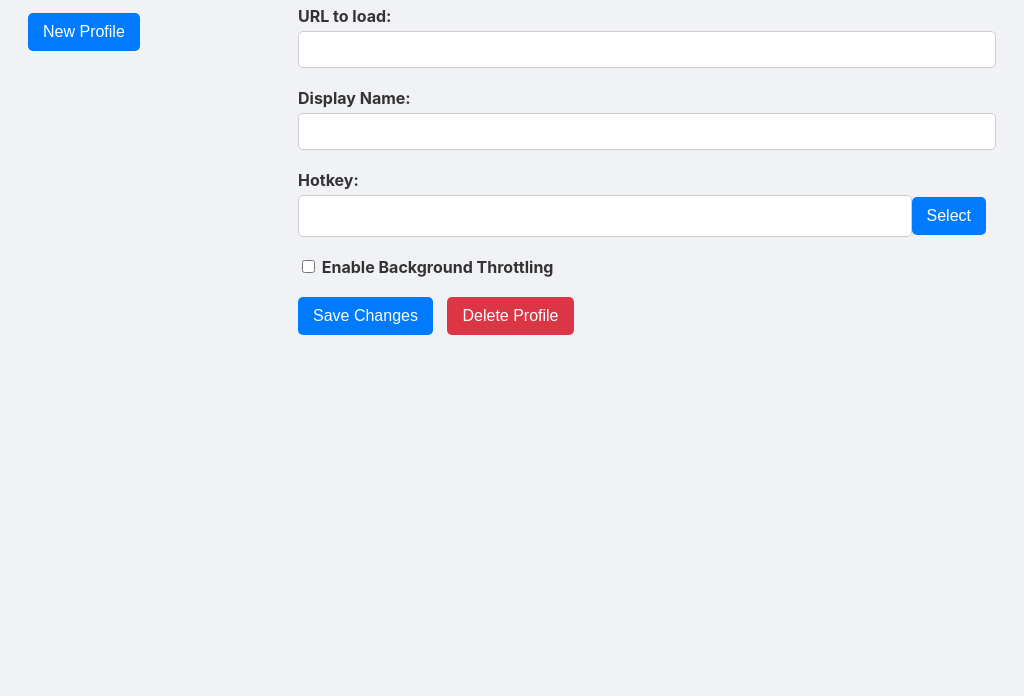
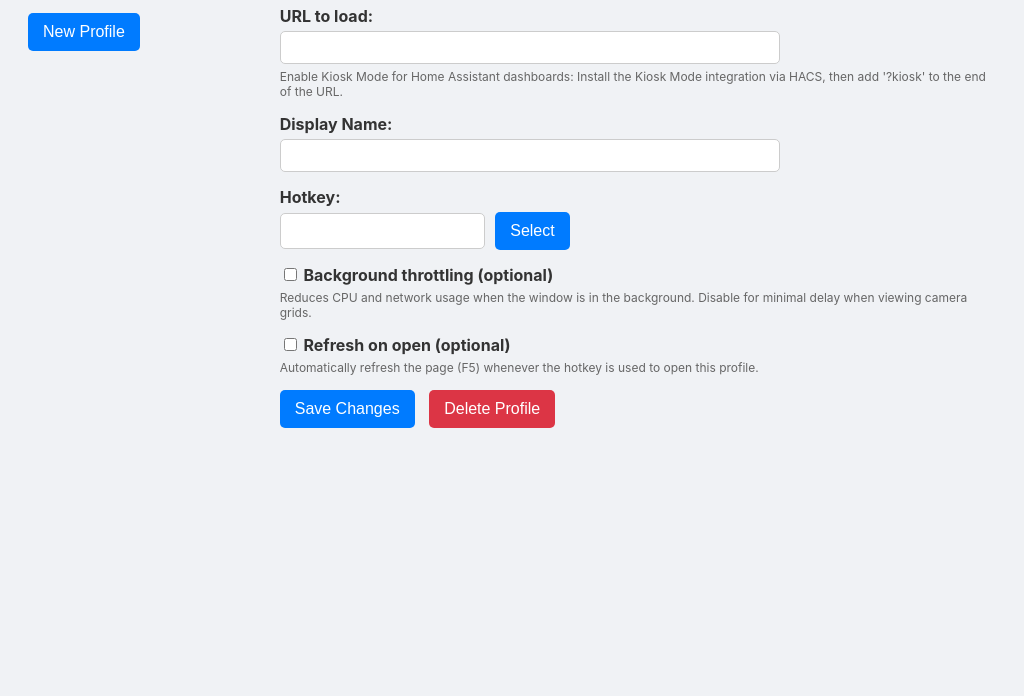
Before and after one commit to MLAN1O/Hotkey1999, an Electron app: page src/config.html in a window 1024 px wide. Shown: the part 104-800 px from the top of the page. Drawn offline with Linux system fonts and the light colour scheme; no server answers.

Commit message:
feat: Add 'Refresh on open' option for profiles

```diff
--- a/src/ConfigManager.js
+++ b/src/ConfigManager.js
@@ -83,7 +83,8 @@ class ConfigManager {
                     kioskURL: 'https://en.wikipedia.org/wiki/Space_Invaders',
                     hotkey: 'Home',
                     displayName: 'Default Profile',
-                    enableBackgroundThrottling: true
+                    enableBackgroundThrottling: true,
+                    enableRefreshOnOpen: false
                 };
                 this.saveProfiles([defaultProfile]);
                 return [defaultProfile];
--- a/src/config.html
+++ b/src/config.html
@@ -11,13 +11,14 @@
         #profile-list li:hover { background-color: #e9ecef; }
         #profile-list li.selected { background-color: #007bff; color: white; }
         #profile-form-container { flex-grow: 1; }
-        .form-group { margin-bottom: 20px; }
+        .form-group { margin-bottom: 15px; }
         label { display: block; margin-bottom: 5px; font-weight: bold; }
-        input[type="text"] { width: calc(100% - 22px); padding: 10px; border: 1px solid #ccc; border-radius: 5px; }
+        input[type="text"] { max-width: 500px; width: 100%; padding: 8px; border: 1px solid #ccc; border-radius: 5px; box-sizing: border-box; }
         button { padding: 10px 15px; border: none; border-radius: 5px; background-color: #007bff; color: white; font-size: 16px; cursor: pointer; margin-right: 10px; transition: transform 0.1s ease, filter 0.1s ease; }
         button:active { transform: translateY(1px); filter: brightness(90%); }
         button.danger { background-color: #dc3545; }
-        #hotkey-display { background-color: #fff; border: 1px solid #ccc; padding: 10px; border-radius: 5px; min-height: 20px; font-weight: bold; }
+        #hotkey-display { background-color: #fff; border: 1px solid #ccc; padding: 8px; border-radius: 5px; min-height: 18px; font-weight: bold; max-width: 200px; }
+        .checkbox-description { font-size: 12px; color: #666; margin-top: 5px; font-weight: normal; }
         /* Toast Messages */
         #toast-container {
             position: fixed;
@@ -71,6 +72,8 @@
             <div class="form-group">
                 <label for="url">URL to load:</label>
                 <input type="text" id="url" name="url" required>
+                <div class="checkbox-description">Enable Kiosk Mode for Home Assistant dashboards: Install the Kiosk Mode integration via HACS, then add '?kiosk' to the end of the URL.
+</div>
             </div>
             <div class="form-group">
                 <label for="name">Display Name:</label>
@@ -78,16 +81,24 @@
             </div>
             <div class="form-group">
                 <label>Hotkey:</label>
-                <div style="display: flex; align-items: center;">
-                    <span id="hotkey-display" style="flex-grow: 1;"></span>
+                <div style="display: flex; align-items: center; max-width: 300px;">
+                    <span id="hotkey-display" style="flex-grow: 1; margin-right: 10px;"></span>
                     <button type="button" id="select-hotkey-btn">Select</button>
                 </div>
             </div>
             <div class="form-group">
                 <label for="enable-background-throttling">
                     <input type="checkbox" id="enable-background-throttling" name="enable-background-throttling">
-                    Enable Background Throttling
+                    Background throttling (optional)
                 </label>
+                <div class="checkbox-description">Reduces CPU and network usage when the window is in the background. Disable for minimal delay when viewing camera grids.</div>
+            </div>
+            <div class="form-group">
+                <label for="enable-refresh-on-open">
+                    <input type="checkbox" id="enable-refresh-on-open" name="enable-refresh-on-open">
+                    Refresh on open (optional)
+                </label>
+                <div class="checkbox-description">Automatically refresh the page (F5) whenever the hotkey is used to open this profile.</div>
             </div>
             <div class="form-actions">
                 <button type="submit">Save Changes</button>
--- a/src/config.js
+++ b/src/config.js
@@ -8,6 +8,7 @@ const urlInput = document.getElementById('url');
 const nameInput = document.getElementById('name');
 const hotkeyDisplay = document.getElementById('hotkey-display');
 const enableBackgroundThrottlingInput = document.getElementById('enable-background-throttling');
+const enableRefreshOnOpenInput = document.getElementById('enable-refresh-on-open');
 
 // Function to show toast messages
 function showToast(message, type = 'success') {
@@ -88,6 +89,7 @@ function selectProfile(profileId) {
         selectedHotkey = profile.hotkey;
         hotkeyDisplay.textContent = selectedHotkey || 'Not set';
         enableBackgroundThrottlingInput.checked = profile.enableBackgroundThrottling;
+        enableRefreshOnOpenInput.checked = profile.enableRefreshOnOpen;
     }
     renderProfileList();
 }
@@ -99,6 +101,7 @@ function resetForm() {
     selectedHotkey = null;
     hotkeyDisplay.textContent = 'Not set';
     enableBackgroundThrottlingInput.checked = true;
+    enableRefreshOnOpenInput.checked = false;
     selectedProfileId = null;
 }
 
@@ -160,7 +163,8 @@ document.getElementById('config-form').addEventListener('submit', async (event)
         kioskURL: kioskURL,
         displayName: displayName,
         hotkey: selectedHotkey,
-        enableBackgroundThrottling: enableBackgroundThrottlingInput.checked
+        enableBackgroundThrottling: enableBackgroundThrottlingInput.checked,
+        enableRefreshOnOpen: enableRefreshOnOpenInput.checked
     };
 
     let result;
```
Also changed, not shown: src/main.js (+6 -2 lines).
